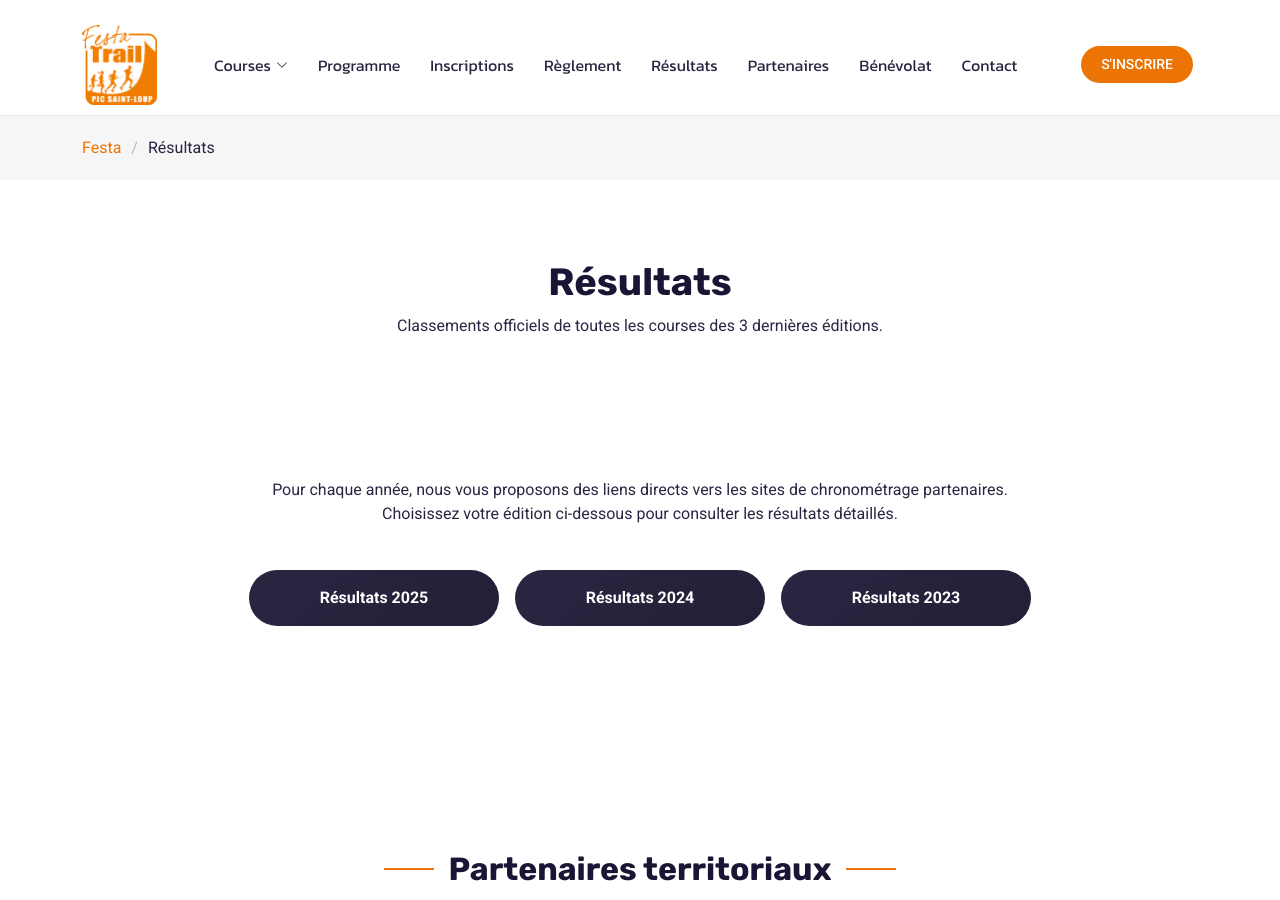
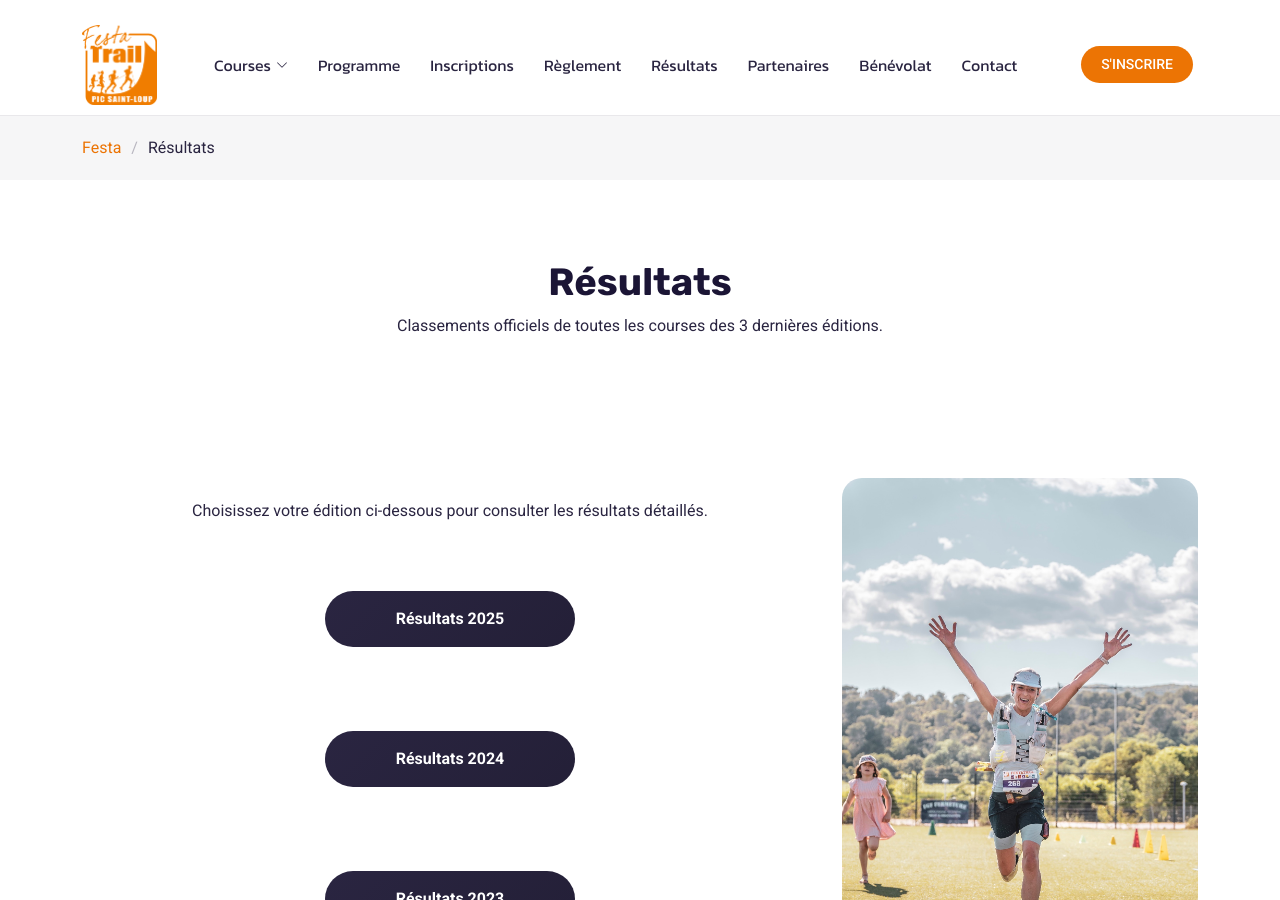
Before and after one commit to festatrail/festatrail.github.io, a Jekyll site: the page built from pages/resultats.html, in a window 1280 px wide and 900 px high. Built offline with Jekyll 4.4.1, drawn with Linux system fonts in a browser that asks for light colours.

Commit message:
Ajout photo résultats

```diff
--- a/pages/resultats.html
+++ b/pages/resultats.html
@@ -20,17 +20,27 @@ permalink: /resultats/
     <section id="resultat-section" class="resultat-section section">
 
       <div class="container" data-aos="fade-up">
-        <div class="text-center">
-          <p>
-            Pour chaque année, nous vous proposons des liens directs vers les sites de chronométrage partenaires.<br>
-            Choisissez votre édition ci-dessous pour consulter les résultats détaillés.
-          </p>
 
-          <div class="d-flex justify-content-center gap-3 flex-wrap mt-4">
-            <a href="https://www.endurancechrono.com/fr/Festatrail_10" class="btn btn-subscribe">Résultats 2025</a>
-            <a href="https://www.endurancechrono.com/fr/Festatrail_9" class="btn btn-subscribe">Résultats 2024</a>
-            <a href="https://www.endurancechrono.com/fr/Festatrail_8" class="btn btn-subscribe">Résultats 2023</a>
+
+        <div class="row align-items-center">
+          <div class="col-md-8 d-flex flex-column justify-content-center">
+
+            <p class="text-center mb-5">
+              Choisissez votre édition ci-dessous pour consulter les résultats détaillés.
+            </p>
+
+            <div class="d-flex flex-column align-items-center">
+              <a href="https://www.endurancechrono.com/fr/Festatrail_10" class="btn btn-subscribe">Résultats 2025</a><br/>
+              <a href="https://www.endurancechrono.com/fr/Festatrail_9" class="btn btn-subscribe">Résultats 2024</a><br/>
+              <a href="https://www.endurancechrono.com/fr/Festatrail_8" class="btn btn-subscribe">Résultats 2023</a><br/>
+            </div>
+
           </div>
+
+          <div class="col-md-4">
+            <img class="img-fluid" src="{{ '/assets/img/resultat/arrivee.jpg' | relative_url }}" style="border-radius: 20px;">
+          </div>
+
         </div>
       </div>
 
```
Also changed, not shown: assets/img/resultat/arrivee.jpg (added).
